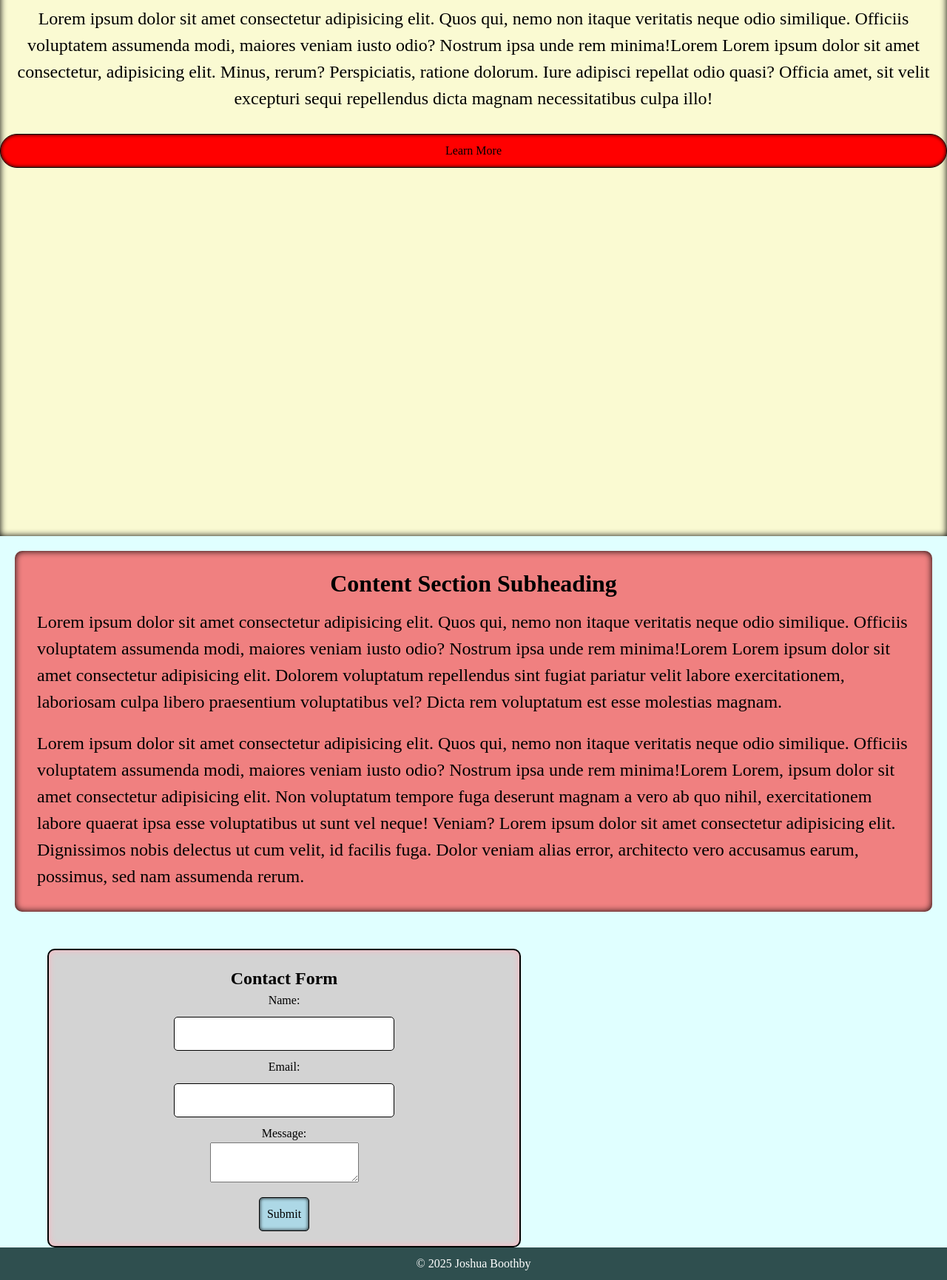
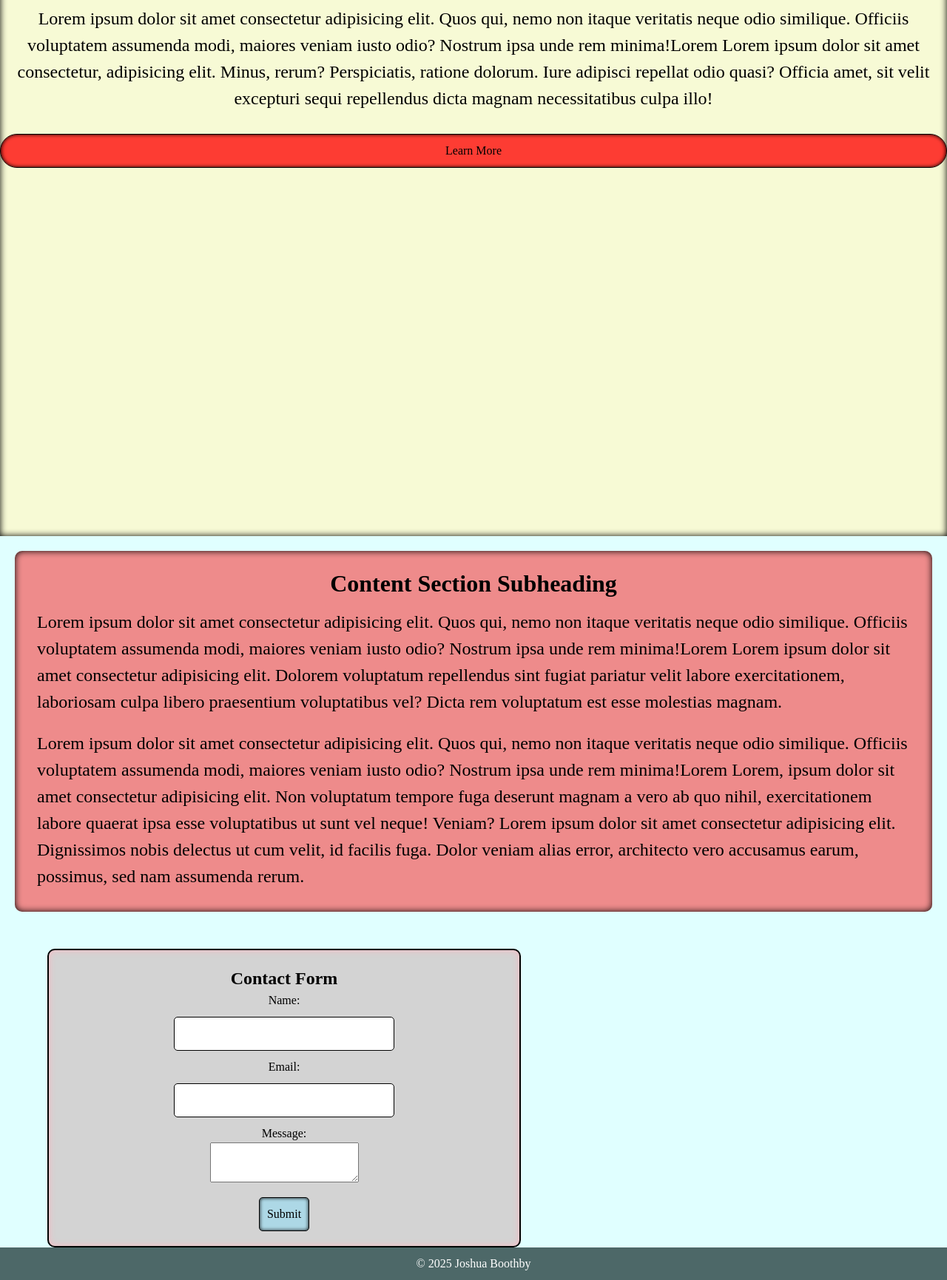
Before and after one commit to JoshuaBoothby/week5-guided-project, a plain HTML site: page index.html in a window 1280 px wide. Shown: the part 131-1862 px from the top of the page at 74% size. Drawn offline with Linux system fonts and the light colour scheme.

Commit message:
adjusted colors

```diff
--- a/styles.css
+++ b/styles.css
@@ -6,8 +6,8 @@ form{
     align-items: center;
     justify-content: center;
     background-color: lightgrey;
-    /* love this box shadow because it looks so blown owt and sun bleached */
-    box-shadow: inset 0 0 10px lightpink;
+    /* love this box shadow because it looks so blown out and sun bleached */
+    box-shadow: inset 0 0 10px rgba(255, 182, 193, 0.89);
     margin-top: 50px;
     margin-left: 5%;
     padding: 20px;
@@ -62,7 +62,7 @@ nav ul{
     justify-content: center;
 
     height: 100vh;
-    background-color: lightgoldenrodyellow;
+    background-color: rgba(250, 250, 210, 0.918);
     box-shadow: inset 0 0 10px black;
     margin-top: 56px;
 }
@@ -80,7 +80,7 @@ nav ul{
     margin-top: 20px;
     padding: 10px;
     border-radius: 50px;
-    background-color: red;
+    background-color: rgba(255, 0, 0, 0.76);
     box-shadow: inset 0 0 5px black;
     border: 1px solid black;
     cursor: pointer;
@@ -96,7 +96,7 @@ div{
     justify-content: center;
     align-items: center;
     flex-direction: column;
-    background-color: lightcoral;
+    background-color: rgba(240, 128, 128, 0.911);
     padding: 20px;
     margin: 20px;
     border-radius: 10px;
@@ -114,7 +114,7 @@ main{
     background-color: lightcyan;
 }
 footer{
-    background-color: darkslategray;
+    background-color: rgba(47, 79, 79, 0.856);
 }
 footer p{
     color: white;
```
